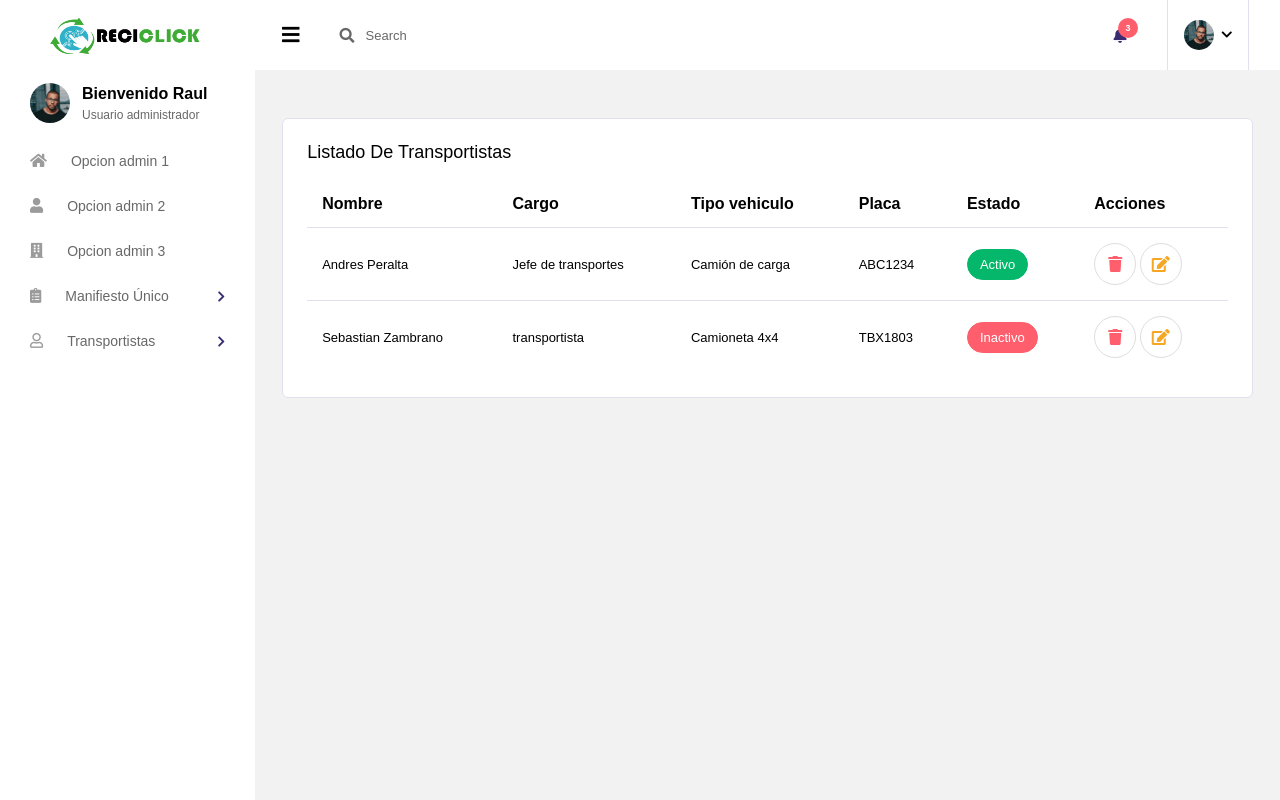
After one commit to MILEWID/reciclick-frontend, a PHP site: the page made by views/admin/listado-transportista.php in a window 1280 px wide. The commit adds this page. Run offline with PHP 8.4, Linux system fonts and the light colour scheme; the template is opened without the code that fills it, so the values that code supplies are empty; the visitor is signed in with stand-in values (Sample User, id 1); some libraries are stand-ins or nearby versions; some web fonts are replaced.

Commit message:
feat: listado tansporte

```diff
--- a/views/admin/layout/sidebar-transportista.php
+++ b/views/admin/layout/sidebar-transportista.php
@@ -40,8 +40,7 @@
     </a>
     <div class="collapse" id="ui-basic">
         <ul class="nav flex-column sub-menu">
-            <li class="nav-item"> <a class="nav-link" href="pages/ui-features/accordions.html">Listado de
-                    Transportistas</a></li>
+            <li class="nav-item"> <a class="nav-link" href="<?php echo URL_BASE_APP; ?>admin/listado-transportista">Listado de Transportistas</a></li>
             <li class="nav-item"> <a class="nav-link" href="pages/ui-features/buttons.html">Agregar Transportista</a>
             </li>
         </ul>
--- /dev/null
+++ b/views/admin/listado-transportista.php
@@ -0,0 +1,27 @@
+<!DOCTYPE html>
+<html lang="es">
+
+<head>
+   <meta charset="utf-8">
+   <meta name="viewport" content="width=device-width, initial-scale=1, shrink-to-fit=no">
+   <title>Usuario Reciclick</title>
+   <?php require_once "views/layout/header-admin.php" ?>
+</head>
+
+<body>
+   <div class="container-scroller">
+      <?php require_once "layout/navbar.php" ?>
+      <div class="container-fluid page-body-wrapper">
+         <?php require_once "layout/sidebar.php" ?>
+         <div class="main-panel">
+            <div class="content-wrapper">
+               <?php require_once "modules/listado_transportista_module.php" ?>
+            </div>
+         </div>
+      </div>
+      <!-- SE CARGAN LOS SCRIPTS -->
+      <?php require_once "views/layout/footer-admin.php" ?>
+      <script src="<?php echo URL_BASE_APP; ?>javascript/admin/data-table.js"></script>
+</body>
+
+</html>
--- /dev/null
+++ b/views/admin/modules/listado_transportista_module.php
@@ -0,0 +1,109 @@
+<div class="page-header">
+</div>
+<div class="card">
+  <div class="card-body">
+    <h4 class="card-title">Listado de transportistas</h4>
+    <div class="row">
+      <div class="col-12">
+        <div class="table-responsive">
+          <table id="order-listing" class="table">
+            <thead>
+              <tr>
+                <th>Nombre</th>
+                <th>Cargo</th>
+                <th>Tipo vehiculo</th>
+                <th>Placa</th>
+                <th>Estado</th>
+                <th>Acciones</th>
+              </tr>
+            </thead>
+            <tbody>
+              <tr>
+                <td>Andres Peralta</td>
+                <td>Jefe de transportes</td>
+                <td>Camión de carga</td>
+                <td>ABC1234</td>
+                <td><div class="badge badge-success badge-pill">Activo</div></td>
+                <td>
+                    <button type="button" class="btn btn-outline-secondary btn-rounded btn-icon p-0"><i class="fas fa-trash text-danger"></i></button>
+                    <button type="button" class="btn btn-outline-secondary btn-rounded btn-icon p-0"><i class="fas fa-edit text-warning"></i></button>
+                </td>
+              </tr>
+              <tr>
+                <td>Sebastian Zambrano</td>
+                <td>transportista</td>
+                <td>Camioneta 4x4</td>
+                <td>TBX1803</td>
+                <td><div class="badge badge-danger badge-pill">Inactivo</div></td>
+                <td>
+                    <button type="button" class="btn btn-outline-secondary btn-rounded btn-icon p-0"><i class="fas fa-trash text-danger"></i></button>
+                    <button type="button" class="btn btn-outline-secondary btn-rounded btn-icon p-0"><i class="fas fa-edit text-warning"></i></button>
+                </td>
+              </tr>
+            </tbody>
+          </table>
+        </div>
+      </div>
+    </div>
+  </div>
+
+  <!-- Modal Mostrar RAEE del manifiesto   -->
+  <div class="modal fade" id="modal-aee" tabindex="-1" role="dialog" aria-labelledby="exampleModalLabel-2"
+    aria-hidden="true">
+    <div class="modal-dialog modal-lg" style="max-width: 850px;"  role="document">
+      <div class="modal-content">
+        <div class="modal-header">
+          <h5 class="modal-title" id="exampleModalLabel-2">AEE a transportar</h5>
+          <button type="button" class="close" data-dismiss="modal" aria-label="Close">
+            <span aria-hidden="true">&times;</span>
+          </button>
+        </div>
+        <div class="modal-body">
+          <div class="table-responsive">
+            <table class="table">
+              <thead>
+                <tr>
+                  <th>Nombre</th>
+                  <th>Código del desecho</th>
+                  <th>Tipo</th>
+                  <th>Capacidad</th>
+                  <th>Cantidad total del desecho</th>
+                  <th>Unidad volumen/peso</th>
+                </tr>
+              </thead>
+              <tbody>
+                <tr>
+                  <td>Jacob</td>
+                  <td>53275531</td>
+                  <td>12 May 2017</td>
+                  <td>12 May 2017</td>
+                  <td>12 May 2017</td>
+                  <td><label class="badge badge-danger badge-pill">Pending</label></td>
+                </tr>
+                <tr>
+                  <td>Messsy</td>
+                  <td>53275532</td>
+                  <td>15 May 2017</td>
+                  <td>15 May 2017</td>
+                  <td>15 May 2017</td>
+                  <td><label class="badge badge-warning badge-pill">In progress</label></td>
+                </tr>
+                <tr>
+                  <td>John</td>
+                  <td>53275533</td>
+                  <td>14 May 2017</td>
+                  <td>14 May 2017</td>
+                  <td>14 May 2017</td>
+                  <td><label class="badge badge-info badge-pill">Fixed</label></td>
+                </tr>
+              </tbody>
+            </table>
+          </div>
+        </div>
+        <div class="modal-footer">
+          <button type="button" class="btn btn-success">Submit</button>
+          <button type="button" class="btn btn-light" data-dismiss="modal">Cancel</button>
+        </div>
+      </div>
+    </div>
+  </div>
```
